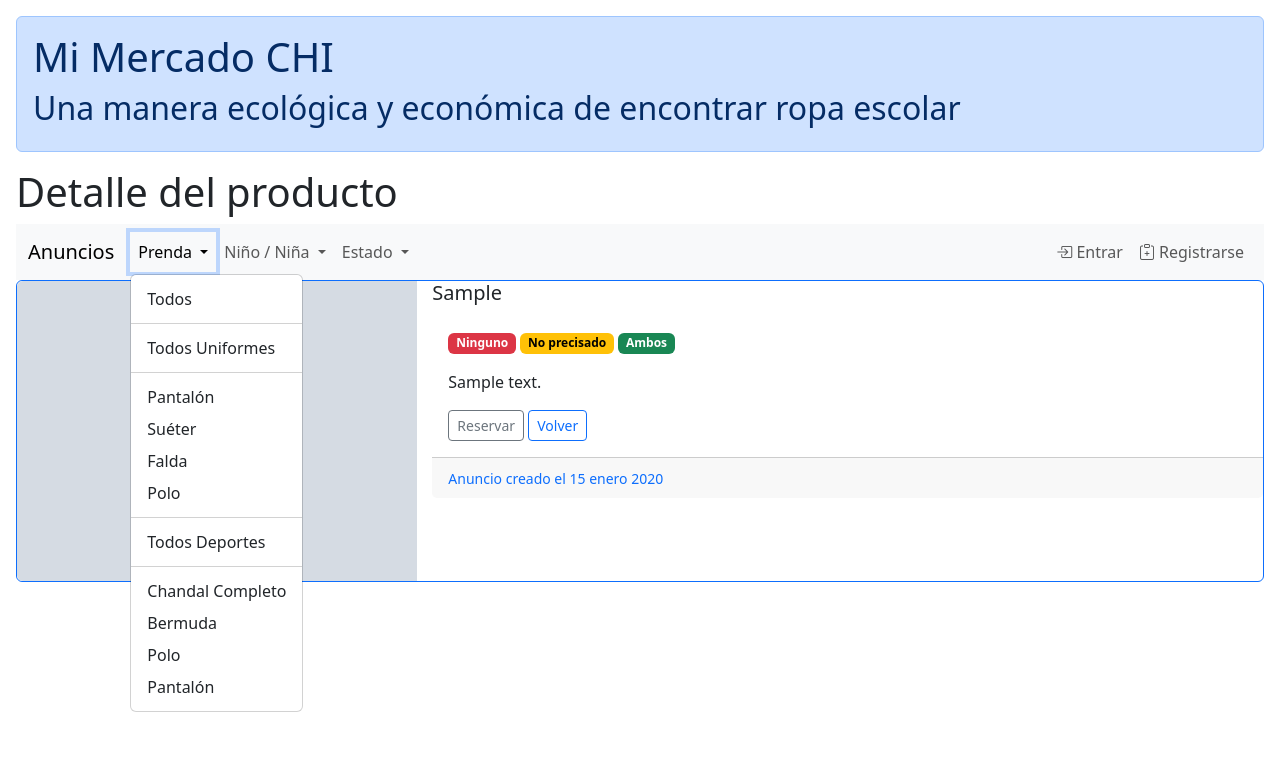
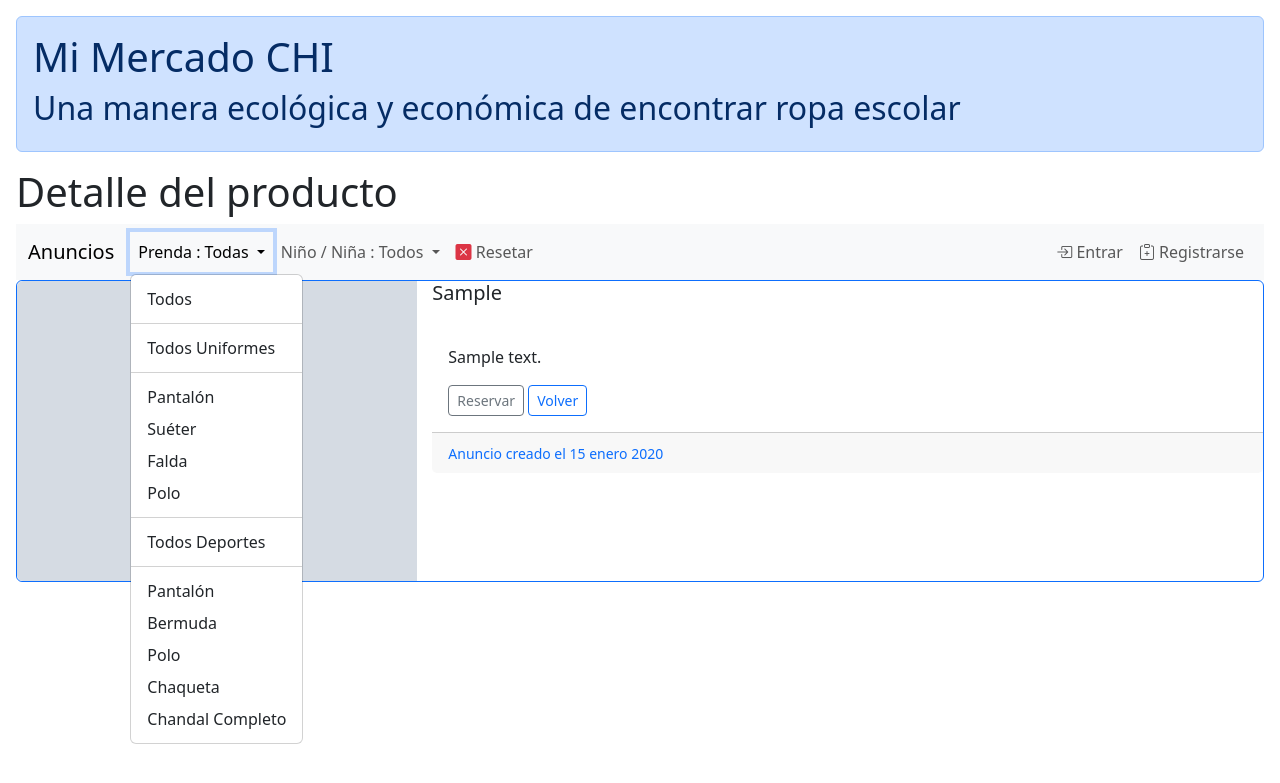
Before and after one commit to DarkCastor111/MercadoCentral, a Django app: page /1/1/ in a window 1280 px wide, after a click that opens the changed part. Shown: the top 783 px of the page. Run offline with Django 5.2, Linux system fonts and the light colour scheme; tables that the repository leaves empty hold one stand-in row (values such as "Sample post"); grey boxes marked "Sample" are stand-in pictures.

Commit message:
Version 00.03.00 Core Filtros

```diff
--- a/mercadocentral/core/models.py
+++ b/mercadocentral/core/models.py
@@ -3,37 +3,42 @@ from django.db import models
 # Create your models here.
 
 class Anuncio(models.Model):
-    ESCUELA = {
-        "ESC_NIN" : "Ninguna",
-        "ESC_CHI" : "Ispano Ingles"
-    }
+    ESCUELA = [
+        ("ESC_NIN", "Ninguna"),
+        ("ESC_CHI", "Ispano Ingles")
+    ]
 
-    TIPO_PRENDA = {
-        "PRD_NIN" : "Ninguno",
-        "PRD_UN_PAN" : "Pantalón",
-        "PRD_UN_SUE" : "Suéter",
-        "PRD_UN_FAL" : "Falda",
-        "PRD_UN_POL" : "Polo",
-        "PRD_DP_PAN" : "Pantalón",
-        "PRD_DP_BER" : "Bermuda",
-        "PRD_DP_POL" : "Polo",
-        "PRD_DP_CHQ" : "Chaqueta",
-        "PRD_DP_CHD" : "Chandal completo",
-    }
+    TIPO_PRENDA = [
+        ("PRD_NIN", "Ninguno"),
+        ("PRD_ALL", "Todas"),
+        ("PRD_UN", "Todos Uniformes"),
+        ("PRD_UN_PAN", "Pantalón Uniforme"),
+        ("PRD_UN_SUE", "Suéter Uniforme"),
+        ("PRD_UN_FAL", "Falda Uniforme"),
+        ("PRD_UN_POL", "Polo Uniforme"),
+        ("PRD_DP", "Todos Deportes"),
+        ("PRD_DP_PAN", "Pantalón Deportes"),
+        ("PRD_DP_BER", "Bermuda Deportes"),
+        ("PRD_DP_POL", "Polo Deportes"),
+        ("PRD_DP_CHQ", "Chaqueta Deportes"),
+        ("PRD_DP_CHD", "Chandal completo Deportes")
+    ]
 
-    ESTADO = {
-        "EST_NIN" : "No precisado",
-        "EST_NUEVO" : "Nuevo",
-        "EST_COMNUE" : "Como nuevo",
-        "EST_PRIM" : "Primera mano",
-        "EST_SEC" : "Secunda mano",
-    }
+    ESTADO = [
+        ("EST_ALL", "Todos"),
+        ("EST_NIN", "No precisado"),
+        ("EST_NUEVO", "Nuevo"),
+        ("EST_COMNUE", "Como nuevo"),
+        ("EST_PRIM", "Primera mano"),
+        ("EST_SEC", "Secunda mano"),
+    ]
 
-    GENERO = {
-        "GEN_AMB" : "Ambos",
-        "GEN_NO" : "Niño",
-        "GEN_NA" : "Niña",
-    }
+    GENERO = [
+        ("GEN_ALL", "Todos"),
+        ("GEN_MX", "Mixto"),
+        ("GEN_NO", "Niño"),
+        ("GEN_NA", "Niña"),
+    ]
 
 
     designacion = models.CharField(verbose_name="Designación", max_length=200)
--- a/mercadocentral/core/templates/core/anuncio_detail.html
+++ b/mercadocentral/core/templates/core/anuncio_detail.html
@@ -7,6 +7,7 @@
 {% endblock %}
 
 {% block contenido %}
+
 <div class="card border-primary mb-3">
     <div class="row g-0">
         <div class="col-md-4">
@@ -33,7 +34,7 @@
                     {% endfor %}
                 </p>
                 <p class="card-text">{{ anuncio.descripcion|linebreaksbr|safe }}</p>
-                <a href="{% url 'core_home' %}" class="btn btn-outline-secondary btn-block btn-sm">Reservar</a>
+                <a href="#" class="btn btn-outline-secondary btn-block btn-sm">Reservar</a>
                 <a href="{% url 'core_home' %}" class="btn btn-outline-primary btn-block btn-sm">Volver</a>
             </div>
 
--- a/mercadocentral/core/templates/core/anuncio_list.html
+++ b/mercadocentral/core/templates/core/anuncio_list.html
@@ -47,5 +47,4 @@
         </div>
         {% endfor %}
     </div>
-
 {% endblock %}
--- a/mercadocentral/core/templates/core/navbar.html
+++ b/mercadocentral/core/templates/core/navbar.html
@@ -6,52 +6,77 @@
             <span class="navbar-toggler-icon"></span>
         </button>
         <div class="collapse navbar-collapse" id="navbarSupportedContent">
+            {% with current_prenda=request.session.prenda current_genero=request.session.genero %}
             <ul class="navbar-nav me-auto mb-2 mb-lg-0">
                 <li class="nav-item dropdown">
                     <a class="nav-link dropdown-toggle" href="#" role="button" data-bs-toggle="dropdown"
                         aria-expanded="false">
                         Prenda
+                        {% if not current_prenda or current_prenda == 'PRD_ALL' %}: Todas
+                        {% elif current_prenda == 'PRD_UN' %}: Todos Uniformes
+                        {% elif current_prenda == 'PRD_UN_PAN' %}: Pantalón Uniforme
+                        {% elif current_prenda == 'PRD_UN_SUE' %}: Suéter Uniforme
+                        {% elif current_prenda == 'PRD_UN_FAL' %}: Falda Uniforme
+                        {% elif current_prenda == 'PRD_UN_POL' %}: Polo Uniforme
+                        {% elif current_prenda == 'PRD_DP' %}: Todos Deportes
+                        {% elif current_prenda == 'PRD_DP_PAN' %}: Pantalón Deportes
+                        {% elif current_prenda == 'PRD_DP_BER' %}: Bermuda Deportes
+                        {% elif current_prenda == 'PRD_DP_POL' %}: Polo Deportes
+                        {% elif current_prenda == 'PRD_DP_CHQ' %}: Chaqueta Deportes
+                        {% elif current_prenda == 'PRD_DP_CHD' %}: Chandal completo Deportes
+                        {% endif %}
+
                     </a>
                     <ul class="dropdown-menu">
-                        <li><a class="dropdown-item" href="#">Todos</a></li>
+                        <li><a class="dropdown-item" href="{% url 'core_home' %}?prenda=PRD_ALL">Todos</a></li>
                         <li>
                             <hr class="dropdown-divider">
                         </li>
-                        <li><a class="dropdown-item" href="#">Todos Uniformes</a></li>
+                        <li><a class="dropdown-item" href="{% url 'core_home' %}?prenda=PRD_UN">Todos Uniformes</a></li>
                         <li>
                             <hr class="dropdown-divider">
                         </li>
-                        <li><a class="dropdown-item" href="#">Pantalón</a></li>
-                        <li><a class="dropdown-item" href="#">Suéter</a></li>
-                        <li><a class="dropdown-item" href="#">Falda</a></li>
-                        <li><a class="dropdown-item" href="#">Polo</a></li>
+                        <li><a class="dropdown-item" href="{% url 'core_home' %}?prenda=PRD_UN_PAN">Pantalón</a></li>
+                        <li><a class="dropdown-item" href="{% url 'core_home' %}?prenda=PRD_UN_SUE">Suéter</a></li>
+                        <li><a class="dropdown-item" href="{% url 'core_home' %}?prenda=PRD_UN_FAL">Falda</a></li>
+                        <li><a class="dropdown-item" href="{% url 'core_home' %}?prenda=PRD_UN_POL">Polo</a></li>
                         <li>
                             <hr class="dropdown-divider">
                         </li>
-                        <li><a class="dropdown-item" href="#">Todos Deportes</a></li>
+                        <li><a class="dropdown-item" href="{% url 'core_home' %}?prenda=PRD_DP">Todos Deportes</a></li>
                         <li>
                             <hr class="dropdown-divider">
                         </li>
-                        <li><a class="dropdown-item" href="#">Chandal Completo</a></li>
-                        <li><a class="dropdown-item" href="#">Bermuda</a></li>
-                        <li><a class="dropdown-item" href="#">Polo</a></li>
-                        <li><a class="dropdown-item" href="#">Pantalón</a></li>
+                        <li><a class="dropdown-item" href="{% url 'core_home' %}?prenda=PRD_DP_PAN">Pantalón</a></li>
+                        <li><a class="dropdown-item" href="{% url 'core_home' %}?prenda=PRD_DP_BER">Bermuda</a></li>
+                        <li><a class="dropdown-item" href="{% url 'core_home' %}?prenda=PRD_DP_POL">Polo</a></li>
+                        <li><a class="dropdown-item" href="{% url 'core_home' %}?prenda=PRD_DP_CHQ">Chaqueta</a></li>
+                        <li><a class="dropdown-item" href="{% url 'core_home' %}?prenda=PRD_DP_CHD">Chandal Completo</a></li>
                     </ul>
                 </li>
                 <li class="nav-item dropdown">
                     <a class="nav-link dropdown-toggle" href="#" role="button" data-bs-toggle="dropdown"
                         aria-expanded="false">
                         Niño / Niña
+                        {% if not current_genero or current_genero == 'GEN_ALL' %}: Todos
+                        {% elif current_genero == 'GEN_MX' %}: Mixto
+                        {% elif current_genero == 'GEN_NO' %}: Niños
+                        {% elif current_genero == 'GEN_NA' %}: Niñas
+                        {% endif %}
                     </a>
                     <ul class="dropdown-menu">
-                        <li><a class="dropdown-item" href="#">Todos</a></li>
-                        <li>
-                            <hr class="dropdown-divider">
-                        </li>
-                        <li><a class="dropdown-item" href="#">Niño</a></li>
-                        <li><a class="dropdown-item" href="#">Niña</a></li>
+                        <li><a class="dropdown-item" href="{% url 'core_home' %}?genero=GEN_ALL">Todos</a></li>
+                        <li><hr class="dropdown-divider"></li>
+                        <li><a class="dropdown-item" href="{% url 'core_home' %}?genero=GEN_MX">Mixto</a></li>
+                        <li><a class="dropdown-item" href="{% url 'core_home' %}?genero=GEN_NO">Niño</a></li>
+                        <li><a class="dropdown-item" href="{% url 'core_home' %}?genero=GEN_NA">Niña</a></li>
                     </ul>
                 </li>
+                <li class="nav-item">
+                    <a class="nav-link" href="{% url 'core_home' %}?genero=GEN_ALL&prenda=PRD_ALL"><i class="bi bi-x-square-fill text-danger"></i> Resetar</a>
+                </li>
+
+<!--
                 <li class="nav-item dropdown">
                     <a class="nav-link dropdown-toggle" href="#" role="button" data-bs-toggle="dropdown"
                         aria-expanded="false">
@@ -68,6 +93,7 @@
                         <li><a class="dropdown-item" href="#">Secunda Mano</a></li>
                     </ul>
                 </li>
+-->
                 {% if user.is_authenticated %}
                 <li class="nav-item">
                     <a class="nav-link" href="#">Mis Anuncios</a>
@@ -77,6 +103,7 @@
                 </li>
                 {% endif %}
             </ul>
+            {% endwith %}
             <ul class="d-flex navbar-nav mb-2 mb-lg-0">
                 {% if user.is_authenticated %}
                 <li>
--- a/mercadocentral/core/views.py
+++ b/mercadocentral/core/views.py
@@ -12,5 +12,42 @@ def home(request):
 class AnunciosListView(ListView):
     model = Anuncio
 
+    def get_queryset(self):
+
+        queryset = super().get_queryset()
+        get_gen = self.request.GET.get('genero')
+        get_pre = self.request.GET.get('prenda')
+
+        if get_gen:
+            filtro_gen = get_gen
+            self.request.session['genero'] = get_gen
+        else:
+            filtro_gen = self.request.session['genero']
+
+        if get_pre:
+            filtro_pre = get_pre
+            self.request.session['prenda'] = get_pre
+        else:
+            filtro_pre = self.request.session['prenda']
+
+        if (filtro_gen != "GEN_ALL"):
+            if (filtro_gen == "GEN_MX"):
+                valores = [filtro_gen, "GEN_NO", "GEN_NA"]
+            else:
+                valores = [filtro_gen, "GEN_MX"]
+            queryset = queryset.filter(genero__in=valores)
+
+        if (filtro_pre != "PRD_ALL"):
+            if (filtro_pre == "PRD_UN"):
+                valores=["PRD_UN_PAN", "PRD_UN_SUE", "PRD_UN_FAL", "PRD_UN_POL", "PRD_NIN"]
+            elif (filtro_pre == "PRD_DP"):
+                valores=["PRD_DP_PAN", "PRD_DP_BER", "PRD_DP_POL", "PRD_DP_CHQ", "PRD_DP_CHD", "PRD_NIN"]
+            else:
+                valores=[filtro_pre, "PRD_NIN"]
+            queryset = queryset.filter(prenda__in=valores)
+
+        return queryset
+
+
 class AnuncioDetailView(DetailView):
     model = Anuncio
```
